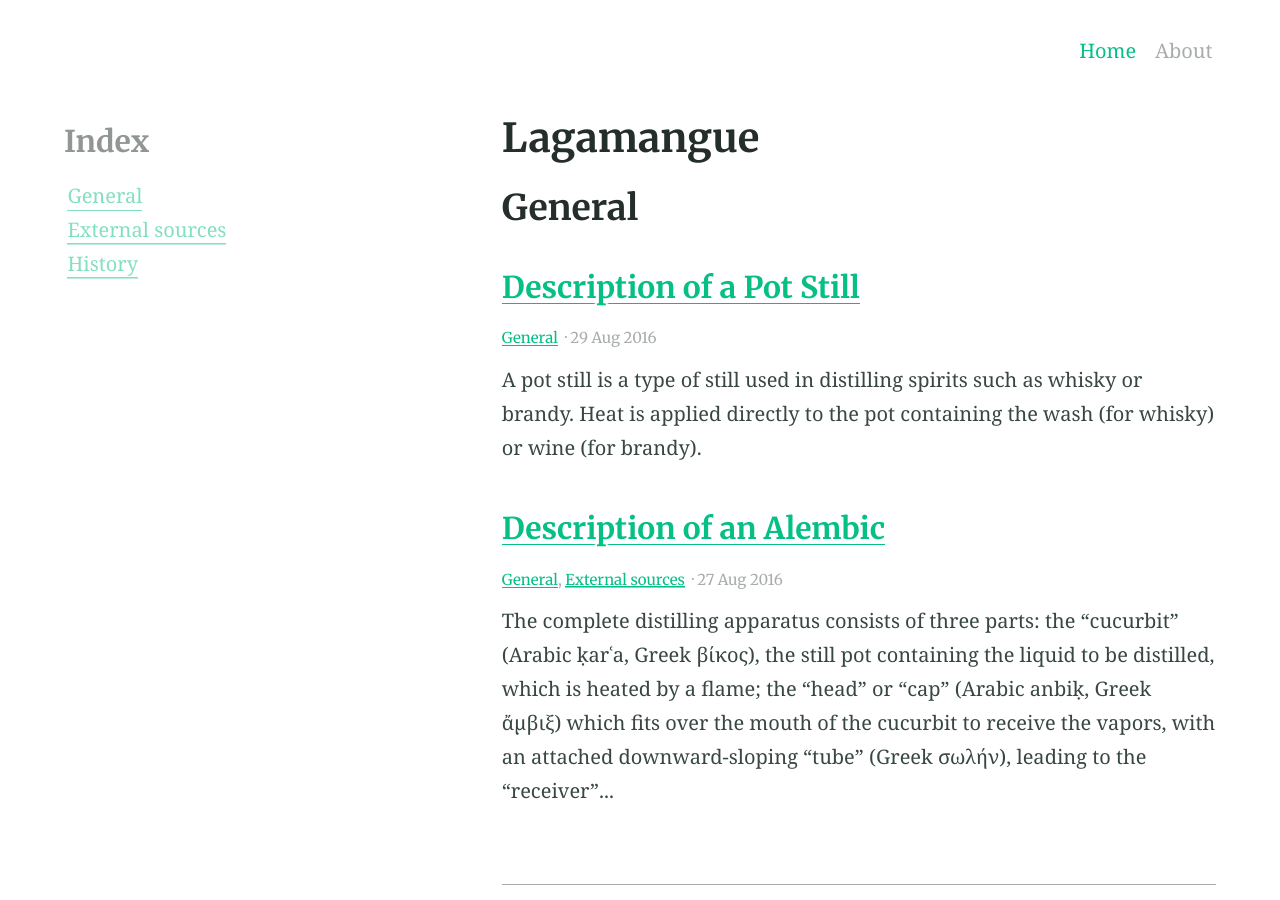
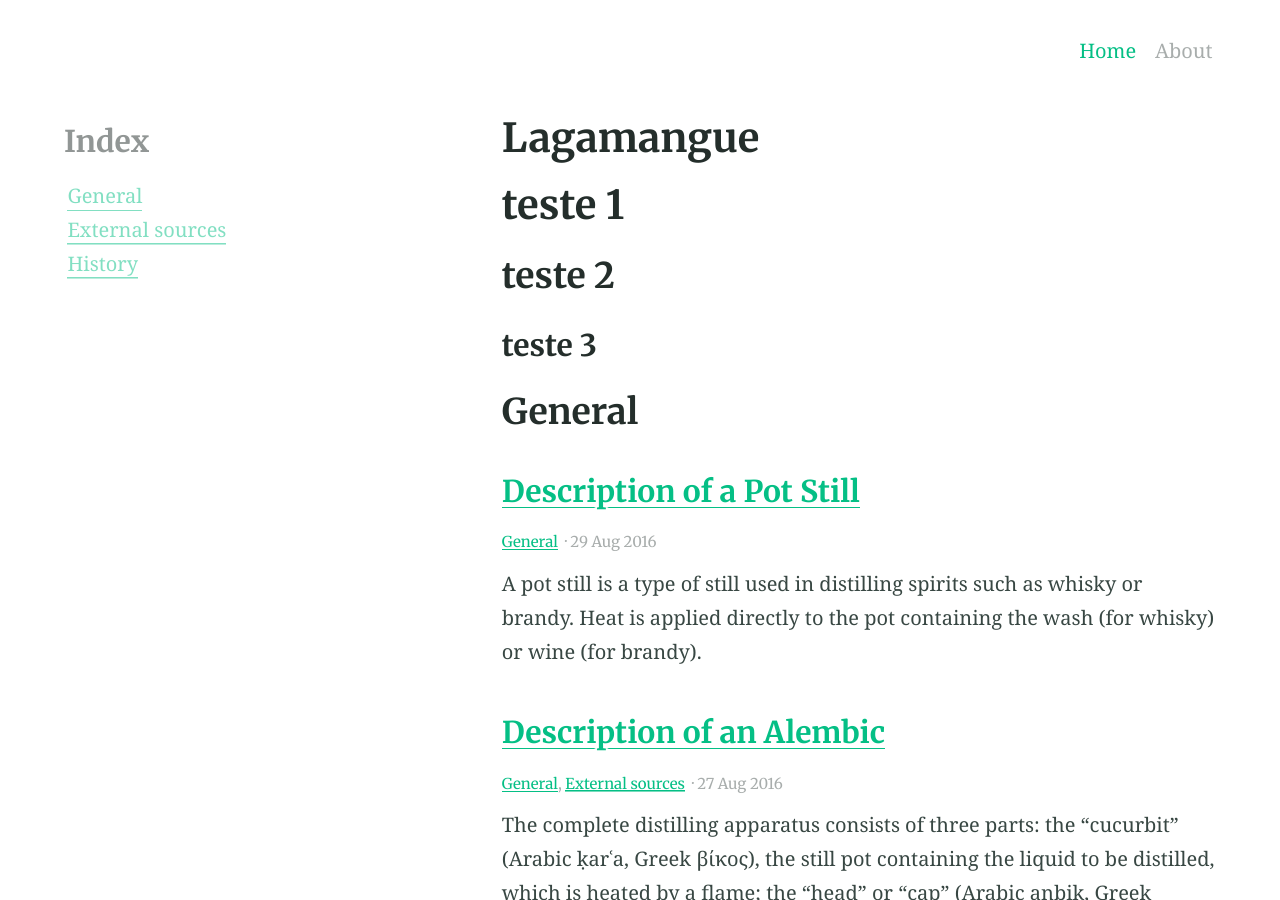
Before and after one commit to lagamangue/lagamangue.github.io, a Jekyll site: the page built from categories.md, in a window 1280 px wide and 900 px high. Built offline with Jekyll 4.4.1, drawn with Linux system fonts in a browser that asks for light colours.

Commit message:
Update categories.md

```diff
--- a/categories.md
+++ b/categories.md
@@ -4,3 +4,9 @@ layout: categories
 excerpt: "Category index"
 aside: true
 ---
+
+# teste 1
+
+## teste 2
+
+### teste 3
```
